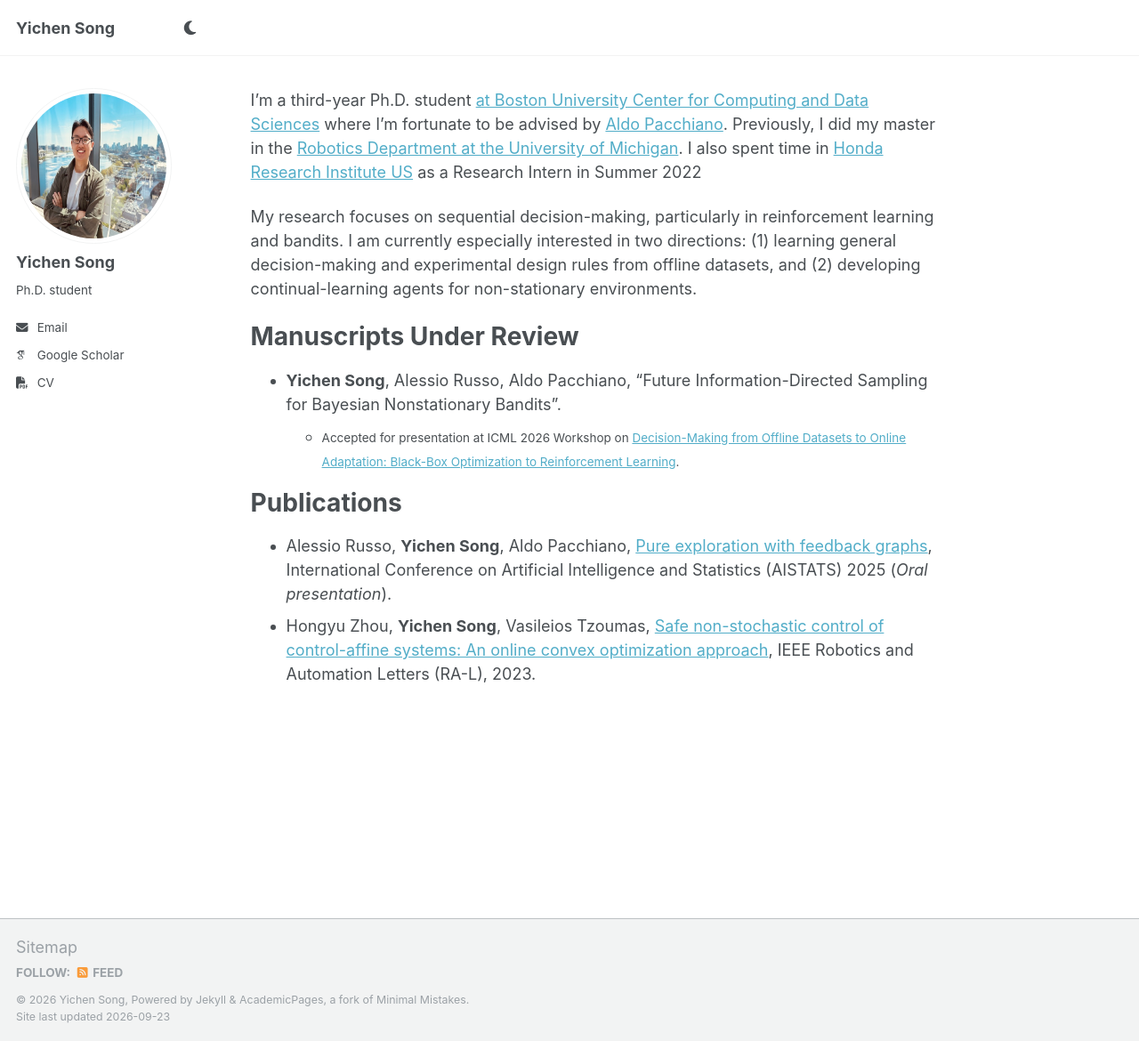
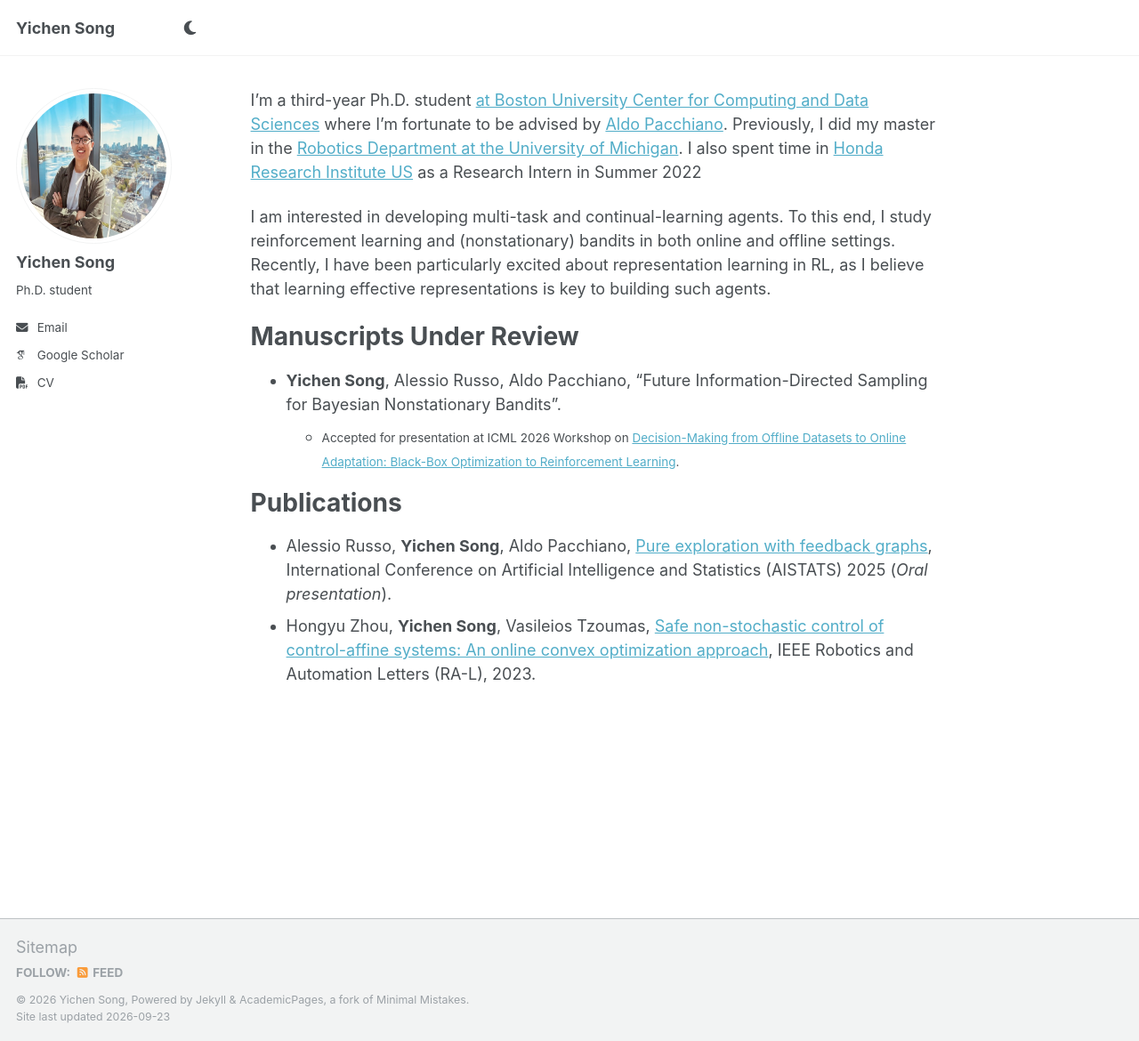
Before and after one commit to YichenSo/YichenSo.github.io, a Jekyll site: the page built from _pages/about.md, in a window 1280 px wide and 1170 px high. Shown: the whole window at 89% size. Built offline with Jekyll 4.4.1, drawn with Linux system fonts in a browser that asks for light colours; some web fonts are replaced.

Commit message:
update CV and about

```diff
--- a/_pages/about.md
+++ b/_pages/about.md
@@ -9,7 +9,9 @@ redirect_from:
 
 I'm a third-year Ph.D. student [at Boston University Center for Computing and Data Sciences](https://www.bu.edu/cds-faculty/explore/bu-center-for-computing-data-sciences/) where I'm fortunate to be advised by [Aldo Pacchiano](https://www.aldopacchiano.ai/). Previously, I did my master in the [Robotics Department at the University of Michigan](https://robotics.umich.edu/). I also spent time in [Honda Research Institute US](https://usa.honda-ri.com/) as a Research Intern in Summer 2022
 
-My research focuses on sequential decision-making, particularly in reinforcement learning and bandits. I am currently especially interested in two directions: (1) learning general decision-making and experimental design rules from offline datasets, and (2) developing continual-learning agents for non-stationary environments.
+I am interested in developing multi-task and continual-learning agents. To this end, I study reinforcement learning and
+(nonstationary) bandits in both online and offline settings. Recently, I have been particularly excited about representation
+learning in RL, as I believe that learning effective representations is key to building such agents.
 
 
 Manuscripts Under Review
```
Also changed, not shown: 3 other files.
